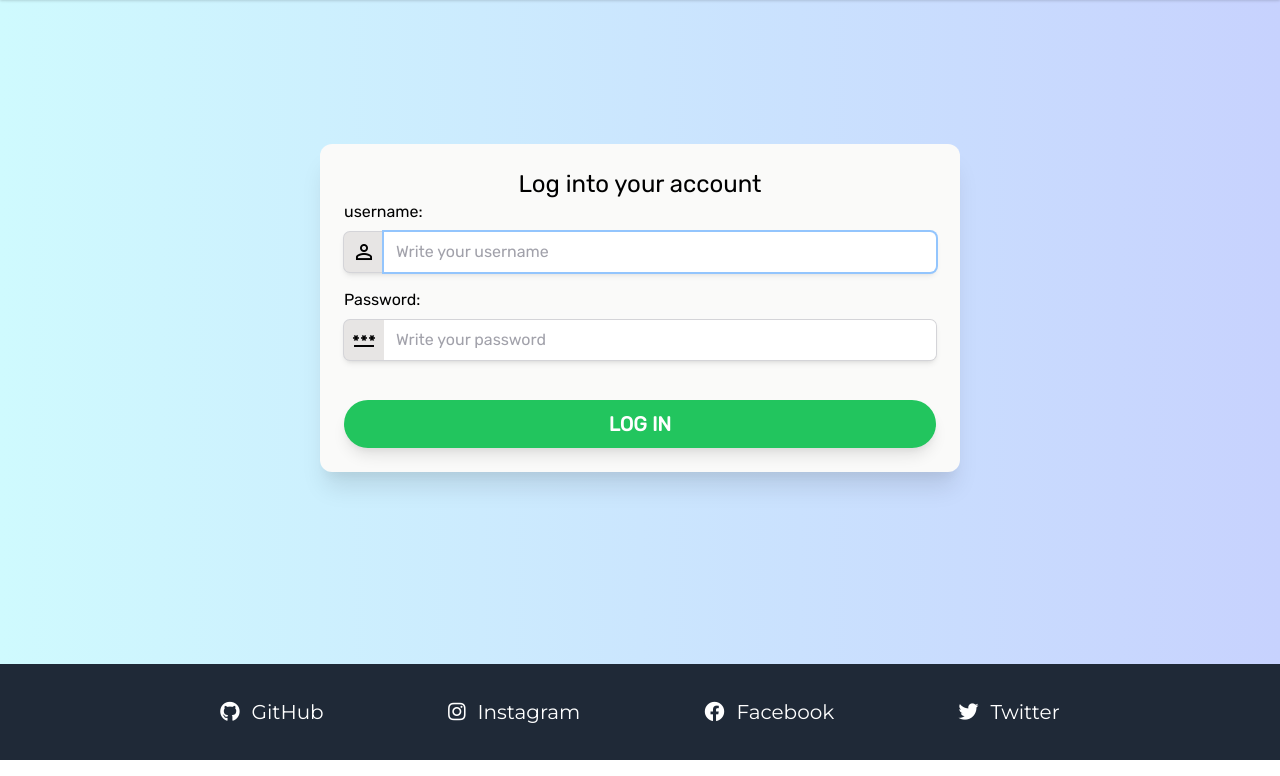
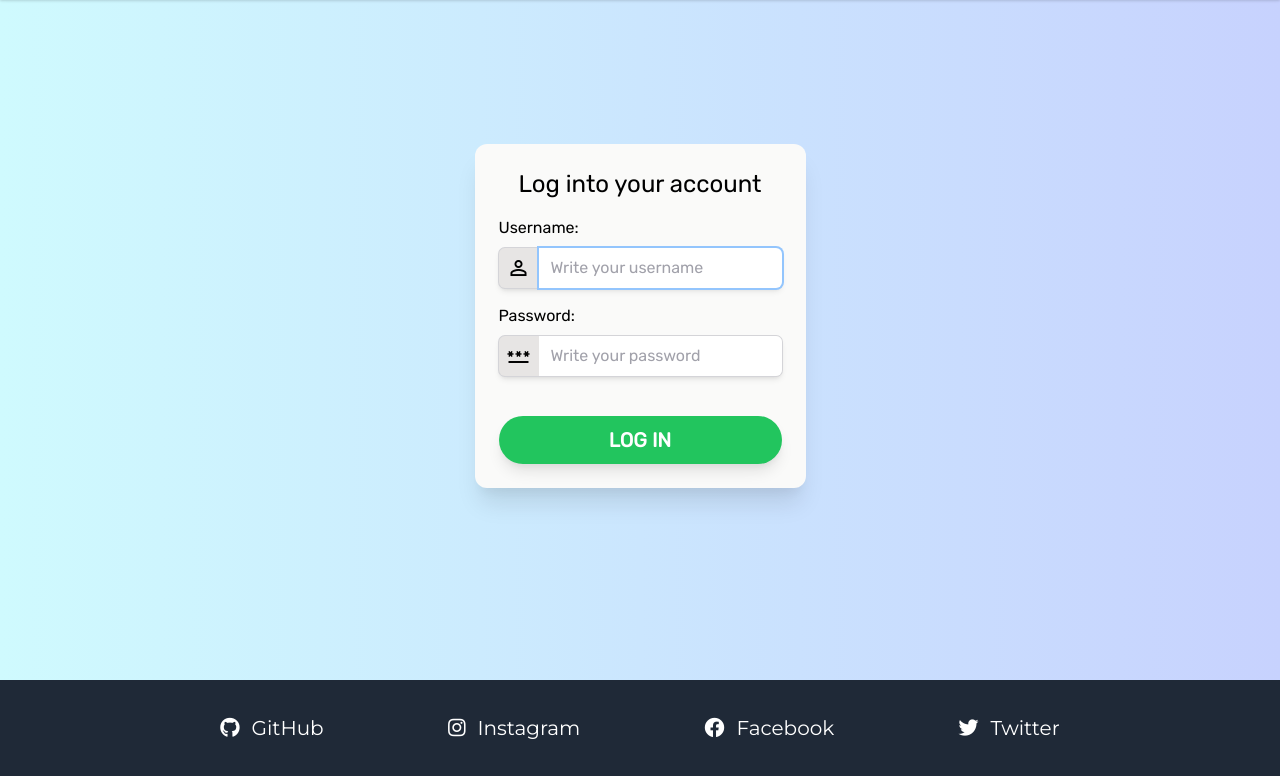
Before and after one commit to ianselley/todos-web-app, a Flask app: page /login in a window 1280 px wide. Shown: the part 82-858 px from the top of the page. Run offline with Flask 2, Linux system fonts and the light colour scheme; some libraries are stand-ins or nearby versions.

Commit message:
Fixing issues with cards in small devices

```diff
--- a/main.py
+++ b/main.py
@@ -2,4 +2,4 @@ from website import create_app
 
 if __name__ == "__main__":
     app = create_app()
-    app.run(debug=True, port=5050)
+    app.run(debug=True, port=5050, host="0.0.0.0")
--- a/package.json
+++ b/package.json
@@ -4,7 +4,7 @@
   "description": "",
   "main": "index.js",
   "scripts": {
-    "build:css": "tailwind build -i src/style.css -o website/static/main.css"
+    "build:css": "tailwindcss build -i src/style.css -o website/static/main.css"
   },
   "keywords": [],
   "author": "",
--- a/website/__init__.py
+++ b/website/__init__.py
@@ -11,7 +11,7 @@ def create_app():
     app = Flask(__name__)
     app.static_folder = 'static'
     app.config['SECRET_KEY'] = 'ian'
-    # Simplemente hace que no aparezca el texto de notificación cada vez que se ejecuta el main.py
+    # To not show notifications every time main.py gets executed
     app.config['SQLALCHEMY_TRACK_MODIFICATIONS'] = False
     app.config['SQLALCHEMY_DATABASE_URI'] = f'sqlite:///{DB_NAME}'
     db.init_app(app)
--- a/website/static/main.css
+++ b/website/static/main.css
@@ -650,15 +650,6 @@ video {
   z-index: 10;
 }
 
-.m-1 {
-  margin: 0.25rem;
-}
-
-.mx-4 {
-  margin-left: 1rem;
-  margin-right: 1rem;
-}
-
 .my-6 {
   margin-top: 1.5rem;
   margin-bottom: 1.5rem;
@@ -682,6 +673,10 @@ video {
 
 .mt-auto {
   margin-top: auto;
+}
+
+.mb-48 {
+  margin-bottom: 12rem;
 }
 
 .mb-8 {
@@ -742,10 +737,6 @@ video {
 
 .w-0 {
   width: 0px;
-}
-
-.w-1\/2 {
-  width: 50%;
 }
 
 .w-2\/3 {
@@ -942,6 +933,17 @@ video {
   transition-timing-function: linear;
 }
 
+.card {
+  margin-top: 3rem;
+  margin-bottom: 12rem;
+  border-radius: 0.75rem;
+  --tw-bg-opacity: 1;
+  background-color: rgba(250, 250, 249, var(--tw-bg-opacity));
+  padding: 1.5rem;
+  --tw-shadow: 0 20px 25px -5px rgba(0, 0, 0, 0.1), 0 10px 10px -5px rgba(0, 0, 0, 0.04);
+  box-shadow: var(--tw-ring-offset-shadow, 0 0 #0000), var(--tw-ring-shadow, 0 0 #0000), var(--tw-shadow);
+}
+
 nav img {
   height: auto;
   width: 9rem;
@@ -1023,18 +1025,7 @@ nav img {
   color: rgba(136, 19, 55, var(--tw-text-opacity));
 }
 
-.card {
-  margin-top: 3rem;
-  margin-bottom: 12rem;
-  border-radius: 0.75rem;
-  --tw-bg-opacity: 1;
-  background-color: rgba(250, 250, 249, var(--tw-bg-opacity));
-  padding: 1.5rem;
-  --tw-shadow: 0 20px 25px -5px rgba(0, 0, 0, 0.1), 0 10px 10px -5px rgba(0, 0, 0, 0.04);
-  box-shadow: var(--tw-ring-offset-shadow, 0 0 #0000), var(--tw-ring-shadow, 0 0 #0000), var(--tw-shadow);
-}
-
-h2 ~ div:not(:last-child) {
+h2 ~ div:not(:last-child), h2 {
   margin-bottom: 1rem;
 }
 
@@ -1096,6 +1087,10 @@ input:not(.form) {
 input.form {
   border-top-right-radius: 0.375rem;
   border-bottom-right-radius: 0.375rem;
+}
+
+.eye::after {
+  /* Añadir el ojo para las contraseñas */
 }
 
 .complete {
@@ -1195,6 +1190,38 @@ footer span {
   color: rgba(161, 161, 170, var(--tw-text-opacity));
 }
 
+@media (min-width: 640px) {
+  .sm\:mb-0 {
+    margin-bottom: 0px;
+  }
+
+  .sm\:card {
+    margin-top: 3rem;
+  }
+
+  .sm\:card {
+    margin-bottom: 12rem;
+  }
+
+  .sm\:card {
+    border-radius: 0.75rem;
+  }
+
+  .sm\:card {
+    --tw-bg-opacity: 1;
+    background-color: rgba(250, 250, 249, var(--tw-bg-opacity));
+  }
+
+  .sm\:card {
+    padding: 1.5rem;
+  }
+
+  .sm\:card {
+    --tw-shadow: 0 20px 25px -5px rgba(0, 0, 0, 0.1), 0 10px 10px -5px rgba(0, 0, 0, 0.04);
+    box-shadow: var(--tw-ring-offset-shadow, 0 0 #0000), var(--tw-ring-shadow, 0 0 #0000), var(--tw-shadow);
+  }
+}
+
 @media (min-width: 768px) {
   .md\:flex {
     display: flex;
@@ -1206,6 +1233,10 @@ footer span {
 
   .md\:w-auto {
     width: auto;
+  }
+
+  .md\:w-72 {
+    width: 18rem;
   }
 
   .md\:items-center {
--- a/website/templates/login.html
+++ b/website/templates/login.html
@@ -4,11 +4,11 @@
 
 {% block content %}
 <div class="flex justify-center">
-    <div class="card w-1/2">
+    <div class="sm:card md:w-">
         <form method="POST">
             <h2 class="text-center text-2xl font-medium">Log into your account</h2>
             <div class="">
-                <label for="username">username:</label>
+                <label for="username">Username:</label>
                 <!-- el for="username" hace referencia al id="username" de abajo -->
                 <div class="logo-input">
                     <span id="username-prepend" class="logo">
@@ -24,14 +24,14 @@
                     <span class="logo">
                         <i class="material-icons">password</i>
                     </span>
-                    <input type="password" class="form" id="password" name="password" autocapitalize="none"
+                    <input type="password" class="form eye" id="password" name="password" autocapitalize="none"
                         placeholder="Write your password" required autocomplete="current-password">
                     <!-- <span toggle="#password" class="fa fa-fw fa-eye field-icon" id="toggle-pwd"></span> -->
                 </div>
             </div>
             <br>
             <div>
-                <button class="btn-form" type="submit">LOG IN</button>
+                <button class="mb-48 sm:mb-0 btn-form" type="submit">LOG IN</button>
             </div>
         </form>
     </div>
--- a/website/templates/sign_up.html
+++ b/website/templates/sign_up.html
@@ -5,7 +5,7 @@
 
 {% block content %}
 <div class="flex justify-center">
-    <div class="card w-1/2">
+    <div class="sm:card md:w-72">
         <form method="post">
             <h2 class="text-center text-2xl font-medium">Sign up and start writing TO-DO's</h2>
             <div class="">
@@ -25,7 +25,7 @@
                     <span class="logo">
                         <i class="material-icons">password</i>
                     </span>
-                    <input type="password" class="form" id="password" name="password" autocapitalize="none"
+                    <input type="password" class="form eye" id="password" name="password" autocapitalize="none"
                         placeholder="Write a password" required minlength=8" autocomplete="new-password">
                 </div>
             </div>
@@ -35,7 +35,7 @@
                     <span class="logo">
                         <i class="material-icons">password</i>
                     </span>
-                    <input type="password" class="form" id="password-confirm" name="password-confirm"
+                    <input type="password" class="form eye" id="password-confirm" name="password-confirm"
                         autocapitalize="none" placeholder="Repeat your password" minlength=8" required
                         autocomplete="new-password">
                 </div>
```
Also changed, not shown: src/style.css (+10 -3 lines), website/database.db.
